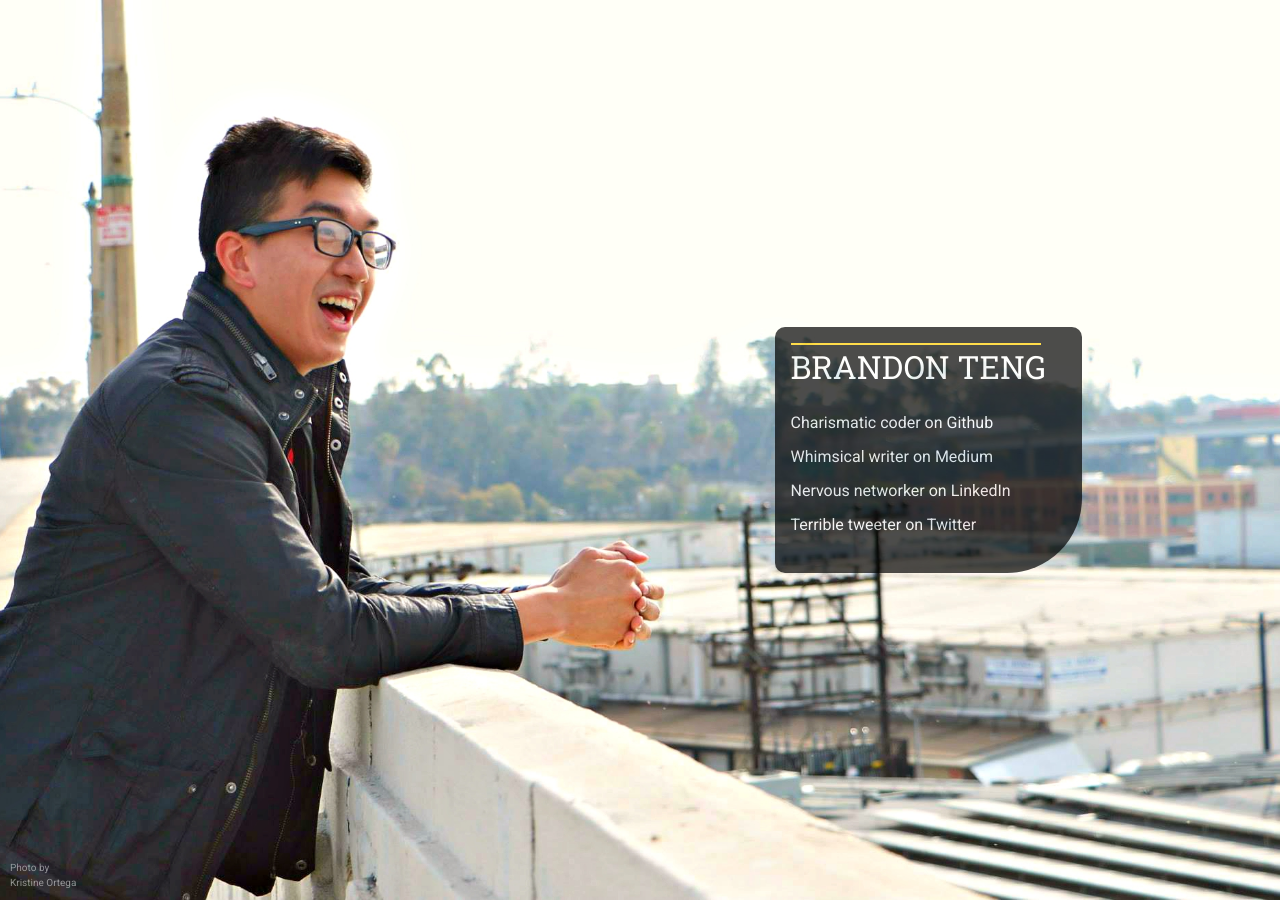
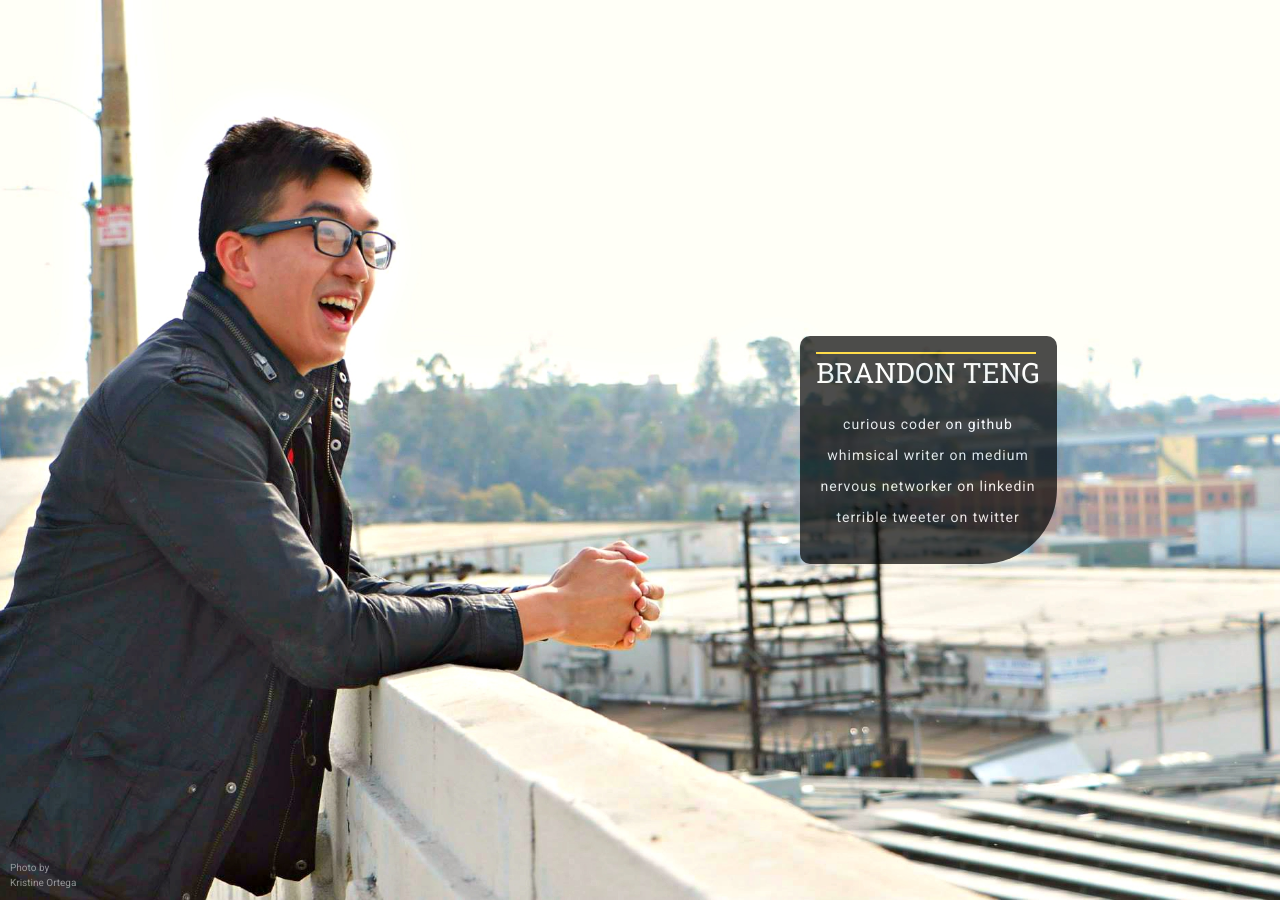
Before and after one commit to bteng22/bteng22.github.io, a Jekyll site: the page built from 00-index.html, in a window 1280 px wide. Built offline with Jekyll 4.4.1, drawn with Linux system fonts in a browser that asks for light colours.

Commit message:
tightening content bubble and lowercasing all links and centering text. adding favicon

```diff
--- a/_includes/content.html
+++ b/_includes/content.html
@@ -4,7 +4,7 @@
     <div>
       <ul class="content-list flex-column">
         <a href="https://github.com/{{ site.username }}" target="_blank" class="content-list--item">
-          <li>Charismatic coder on Github</li>
+          <li>Curious coder on Github</li>
         </a>
         <a href="https://medium.com/@{{ site.username }}" target="_blank" class="content-list--item">
           <li>Whimsical writer on Medium</li>
--- a/_includes/head.html
+++ b/_includes/head.html
@@ -6,6 +6,7 @@
   <title>{% if page.title %}{{ page.title }}{% else %}{{ site.title }}{% endif %}</title>
   <meta name="description" content="{% if page.excerpt %}{{ page.excerpt | strip_html | strip_newlines | truncate: 160 }}{% else %}{{ site.description }}{% endif %}">
 
+  <link rel="icon" href="../images/favicon.ico" type="image/x-icon">
   <link rel="stylesheet" href="{{ "/css/main.css" | prepend: site.baseurl }}">
   <link rel="canonical" href="{{ page.url | replace:'index.html','' | prepend: site.baseurl | prepend: site.url }}">
   <link rel="alternate" type="application/rss+xml" title="{{ site.title }}" href="{{ "/feed.xml" | prepend: site.baseurl | prepend: site.url }}" />
--- a/_sass/_layout.scss
+++ b/_sass/_layout.scss
@@ -30,7 +30,7 @@ CONTENT
   color: white;
   align-self: center;
   margin-left: 45%;
-  max-width: 275px;
+  max-width: 225px;
   width: 100%;
   border-radius: 10px 10px 75px;
   padding: 1em;
@@ -59,10 +59,16 @@ CONTENT
 
 .content-list--item {
   margin: 5px 0;
+  font-size: 14px;
+  text-align: center;
+  text-transform: lowercase;
+  letter-spacing: 1px;
 }
 
 .fullname {
   font-family: $header-font;
+  font-size: 28px;
+  text-align: center;
   text-transform: uppercase;
 }
 
@@ -71,7 +77,7 @@ CONTENT
 .fullname:before {
   content: "";
   position: absolute;
-  width: 250px;
+  width: 220px;
   height: 2px;
   background-color: $trojan-gold;
   -webkit-transform: scaleX(0);
```
Also changed, not shown: images/favicon.ico (added).
